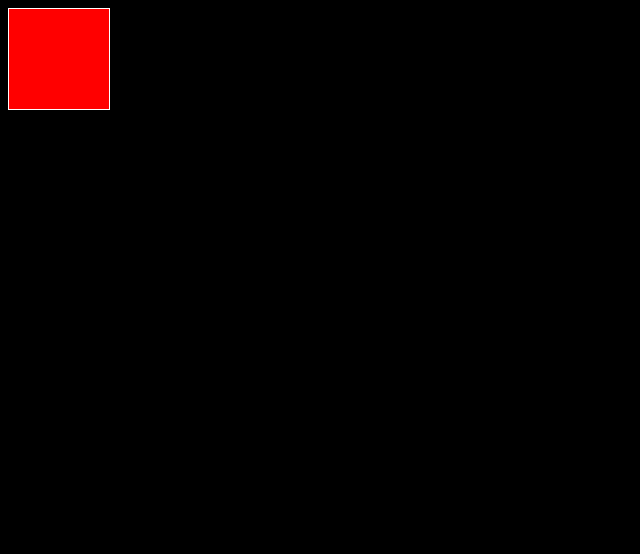
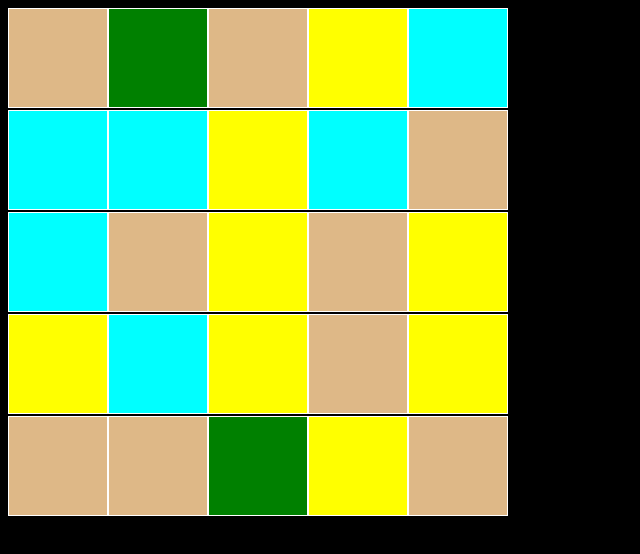
Before and after one commit to brandonfesta/e-commerce-in-React, a React (Vite) app: page / in a window 1280 px wide. Shown: the top 554 px of the page, without its empty margins (0-640 px from the left). Built offline with nearby package versions, Linux system fonts and the light colour scheme.

Commit message:
create correttamente griglia

```diff
--- a/package.json
+++ b/package.json
@@ -10,6 +10,7 @@
     "preview": "vite preview"
   },
   "dependencies": {
+    "nanoid": "^5.1.6",
     "react": "^19.2.0",
     "react-dom": "^19.2.0"
   },
--- a/src/App.jsx
+++ b/src/App.jsx
@@ -3,8 +3,6 @@ import { GridContext } from "./context/GridContext"
 import Grid from "./components/Grid"
 
 function App() {
-  const gridData = useContext(GridContext)
-
   return (
     <div>
       <Grid></Grid>
--- a/src/components/Cell.jsx
+++ b/src/components/Cell.jsx
@@ -1,5 +1,10 @@
 export default function Cell({parameters}){
+    let color = "blue";
+    if(parameters.terrain === "water") color = "blue"
+    else if(parameters.terrain === "dirt") color = "brown"
+    else if(parameters.terrain === "sand") color = "yellow"
+    else if(parameters.terrain === "forest") color = "green"
     return (
-        <span className="cell"></span>
+        <button  className={`cell ${color}`}></button>
     )
 }
--- a/src/components/Grid.jsx
+++ b/src/components/Grid.jsx
@@ -1,15 +1,35 @@
-import { useContext } from "react"
+import { useContext, useEffect, useState } from "react"
 import { GridContext } from "../context/GridContext"
 import { TerrainContext } from "../context/TerrainContext"
-import Cell from "./Cell"
+import { nanoid } from "nanoid"
+import Row from "./Row"
+import { CellsContext } from "../context/CellsContext"
 
 export default function Grid(){
     const gridDimensions = useContext(GridContext)
     const terrainVariations = useContext(TerrainContext)
-    let gridObject = []
+    const gridData = useContext(CellsContext)
+    const [grid, setGrid] = useState(gridData)
+
+    useEffect(() => {
+        const newGrid = []
+
+        for(let y = 0; y < gridDimensions.height; y++){
+            const row = []
+            for(let x = 0; x < gridDimensions.width; x++){
+                let terrainSelection = Math.floor(Math.random() * terrainVariations.length)
+                row.push({ terrain: terrainVariations[terrainSelection], id: nanoid() })
+            }
+            newGrid.push(row)
+        }
+
+        setGrid(newGrid)
+    }, [gridData])
+    let output = grid.map((row) => <Row rowArray={row}></Row>)
+
     return (
         <div>
-            <Cell></Cell>
+            {output}
         </div>
     )
 }
--- /dev/null
+++ b/src/components/Row.jsx
@@ -0,0 +1,8 @@
+import Cell from "./Cell"
+
+export default function Row({rowArray}){
+    let rowCells = rowArray.map((cell) => <Cell parameters={cell}></Cell>)
+    return (
+        <div>{rowCells}</div>
+    )
+}
--- /dev/null
+++ b/src/context/CellsContext.jsx
@@ -0,0 +1,13 @@
+import { createContext } from "react"
+
+let gridObject = []
+
+export const CellsContext = createContext(gridObject)
+
+export default function CellsContextProvider({children}){
+    return (
+        <CellsContext.Provider value={gridObject}>
+            {children}
+        </CellsContext.Provider>
+    )
+}
--- a/src/index.css
+++ b/src/index.css
@@ -3,9 +3,24 @@ body{
     color: white;
 }
 .cell{
-    display: inline-block;
     width: 100px;
     height: 100px;
     background-color: red;
     border: 1px solid white;
 }
+.cell:hover{
+    cursor: pointer;
+    filter: opacity(70%);
+}
+.blue{
+    background-color: aqua;
+}
+.brown{
+    background-color: burlywood;
+}
+.yellow{
+    background-color: yellow;
+}
+.green{
+    background-color: green;
+}
--- a/src/main.jsx
+++ b/src/main.jsx
@@ -4,12 +4,15 @@ import './index.css'
 import App from './App.jsx'
 import GridContextProvider from './context/GridContext.jsx'
 import TerrainContextProvider from './context/TerrainContext.jsx'
+import CellsContextProvider from './context/CellsContext.jsx'
 
 createRoot(document.getElementById('root')).render(
   <StrictMode>
     <GridContextProvider>
       <TerrainContextProvider>
-        <App />
+        <CellsContextProvider>
+          <App />
+        </CellsContextProvider>
       </TerrainContextProvider>
     </GridContextProvider>
   </StrictMode>,
```
Also changed, not shown: 1 other file (tests, documents, lock files or other folders).
